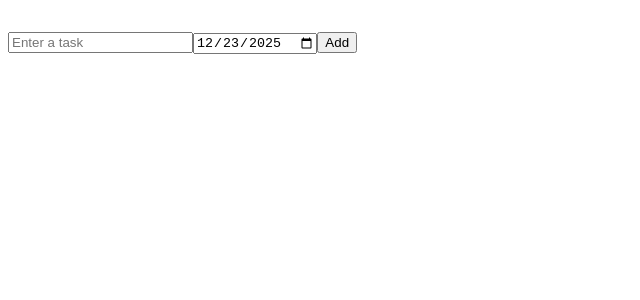
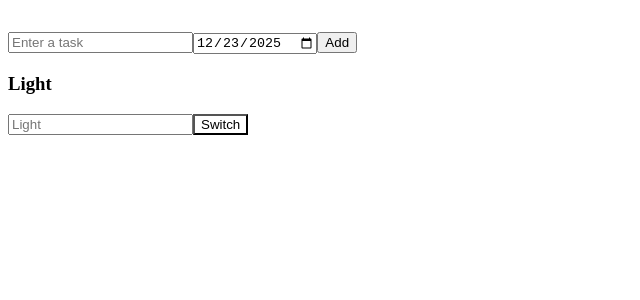
Before and after one commit to Kiran-Pokhrel-91/ReactJS, a React (Vite) app: page / in a window 1280 px wide. Shown: the top 300 px of the page, without its empty margins (0-640 px from the left). Built offline with nearby package versions, Linux system fonts and the light colour scheme.

Commit message:
theme change and portal

```diff
--- a/index.html
+++ b/index.html
@@ -8,6 +8,7 @@
   </head>
   <body>
     <div id="root"></div>
+    <div id="popup-content"></div>
     <script type="module" src="/src/main.jsx"></script>
   </body>
 </html>
--- a/src/App.jsx
+++ b/src/App.jsx
@@ -1,9 +1,11 @@
+import Suitcher from "./components/Switcher"
 import Todo from "./components/Todo"
 
 const App = () => {
   return (
     <div>
       <Todo />
+      <Suitcher />
     </div>
   )
 }
--- a/src/components/PopUp.jsx
+++ b/src/components/PopUp.jsx
@@ -1,3 +1,5 @@
+import { createPortal } from "react-dom";
+
 const PopUp = ({ showPopup, popupMessage }) => {
   if (!showPopup) return null;
   const popupStyle = {
@@ -18,7 +20,10 @@ const PopUp = ({ showPopup, popupMessage }) => {
     transition: "opacity 0.5s ease, transform 0.5s ease",
   };
 
-  return <section style={popupStyle}>{popupMessage}</section>;
+  return createPortal(
+    <section style={popupStyle}>{popupMessage}</section>,
+    document.querySelector("#popup-content"),
+  );
 };
 
 export default PopUp;
--- /dev/null
+++ b/src/components/Switcher.jsx
@@ -0,0 +1,21 @@
+import { useState } from "react";
+
+const Switcher = () => {
+  const [sw, setSw] = useState(false);
+
+  const switcherStyle = {
+    background: sw ? "#000000" : "#ffffff",
+    color: sw ? "#ffffff" : "#000000"
+  }
+
+  return (
+    <div>
+      {sw ? <h3>Dark</h3> : <h3>Light</h3>}
+
+      <input type="text" key={sw ? "Dark" : "Light"} placeholder={sw ? "Dark" : "Light"} />
+      <button onClick={() => setSw((s) => !s) } style={switcherStyle} >Switch</button>
+    </div>
+  );
+};
+
+export default Switcher;
```
Also changed, not shown: src/components/Todo.jsx (+6 -8 lines).
